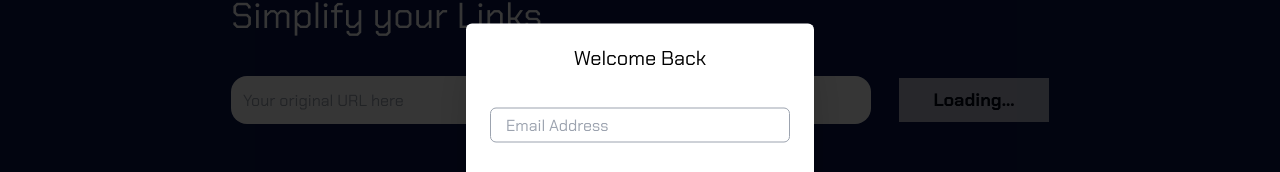
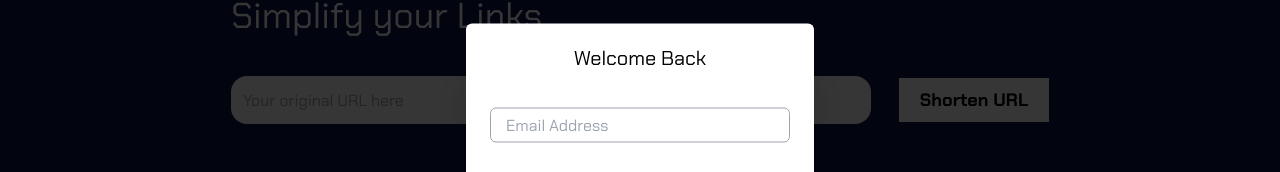
Before and after one commit to renish47/url-sm_frontend, a React (Vite) app: page / in a window 1280 px wide. Shown: the part 202-374 px from the top of the page. Built offline with nearby package versions, Linux system fonts and the light colour scheme; no server answers.

Commit message:
update mainSection.jsx

```diff
--- a/src/components/MainSection.jsx
+++ b/src/components/MainSection.jsx
@@ -4,7 +4,7 @@ import { useState } from "react";
 
 // eslint-disable-next-line react/prop-types
 const MainSection = ({ setRefreshTable, setCloseModal }) => {
-  const [isLoading, setIsLoading] = useState(!false);
+  const [isLoading, setIsLoading] = useState(false);
 
   async function submitHandler(event) {
     event.preventDefault();
```
